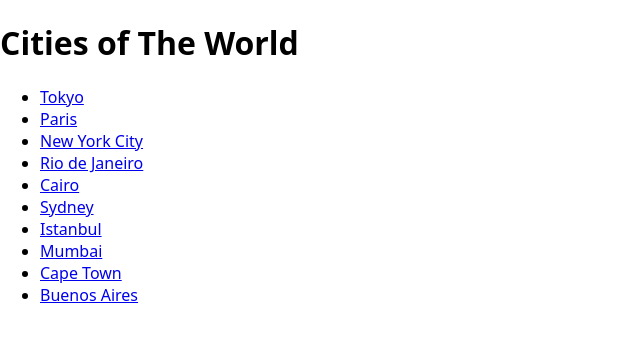
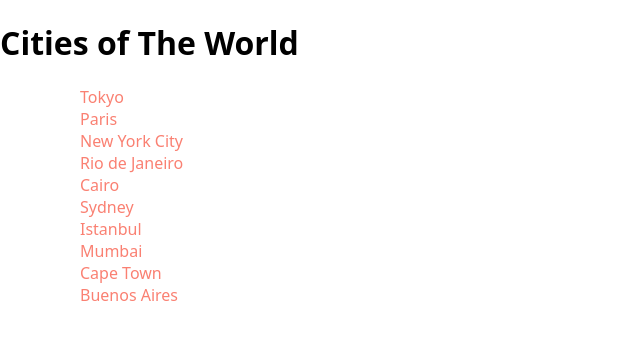
Before and after one commit to janphilipp-winkler/recap-project-6_tourio-app, a Next.js app in the folder cities/: page /cities in a window 1280 px wide. Shown: the top 342 px of the page, without its empty margins (0-640 px from the left). Built offline with nearby package versions, Linux system fonts and the light colour scheme.

Commit message:
added StyledLink component

```diff
--- /dev/null
+++ b/cities/componenten/styledlink/styledlink.js
@@ -0,0 +1,11 @@
+import styled from "styled-components";
+import Link from "next/link";
+
+export const StyledLink = styled(Link)`
+  text-decoration: none;
+  color: var(--primary-color);
+
+  &:hover {
+    color: var(--secondary-color);
+  }
+`;
--- a/cities/pages/cities/[slug].js
+++ b/cities/pages/cities/[slug].js
@@ -2,6 +2,7 @@ import Link from "next/link";
 import { useRouter } from "next/router";
 import { cities } from "@/lib/data";
 import Head from "next/head";
+import { StyledLink } from "@/componenten/styledlink/styledlink";
 
 export default function Cities() {
   const router = useRouter();
@@ -22,7 +23,7 @@ export default function Cities() {
       <h2>Population: 👯‍♀️ {population}</h2>
       <p>{description}</p>
 
-      <Link href="/cities"> Back to Index of Cities </Link>
+      <StyledLink href="/cities"> Back to Index of Cities </StyledLink>
     </>
   );
 }
--- a/cities/pages/cities/index.js
+++ b/cities/pages/cities/index.js
@@ -1,6 +1,7 @@
 import { cities } from "@/lib/data";
+import styled from "styled-components";
 import Head from "next/head";
-import Link from "next/link";
+import { StyledLink } from "@/componenten/styledlink/styledlink";
 
 export default function Cities() {
   return (
@@ -9,15 +10,19 @@ export default function Cities() {
         <title>Cities of the World</title>
       </Head>
       <h1>Cities of The World</h1>
-      <ul>
+      <StyledUl>
         {cities.map((city) => {
           return (
-            <li key={city.id}>
-              <Link href={`cities/${city.slug}`}>{city.name}</Link>
-            </li>
+            <StyledUl key={city.id}>
+              <StyledLink href={`cities/${city.slug}`}>{city.name}</StyledLink>
+            </StyledUl>
           );
         })}
-      </ul>
+      </StyledUl>
     </>
   );
 }
+
+const StyledUl = styled.ul`
+  text-decoration: none;
+`;
--- a/cities/styles.js
+++ b/cities/styles.js
@@ -7,6 +7,11 @@ export default createGlobalStyle`
     box-sizing: border-box;
   }
 
+  :root {
+    --primary-color:#FA8072;
+    --secondary-color: #FFA07A
+  }
+
   body {
     margin: 0;
     font-family: system-ui;
```
